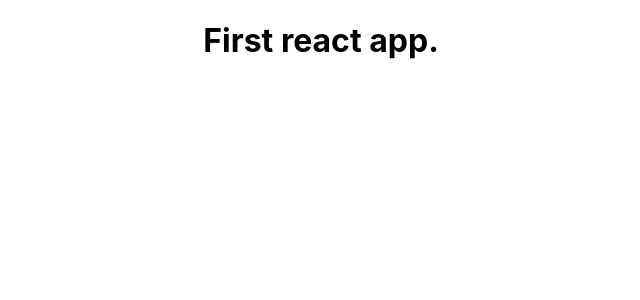
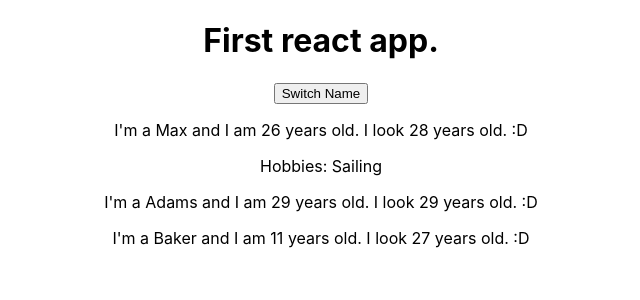
Before and after one commit to kumudug/react_first, a React (Create React App) app in the folder hello_world/: page / in a window 1280 px wide. Shown: the top 300 px of the page, without its empty margins (319-959 px from the left). Built offline with nearby package versions, Linux system fonts and the light colour scheme.

Commit message:
State management

```diff
--- a/hello_world/src/App.js
+++ b/hello_world/src/App.js
@@ -1,15 +1,49 @@
 import React, { Component } from "react";
 import "./App.css";
+import Person from "./Person/Person";
 
 class App extends Component {
+  state = {
+    persons: [
+      { name: "Max", age: 28 },
+      { name: "Adams", age: 29 },
+      { name: "Baker", age: 27 }
+    ]
+  };
+
+  switchNameHandler = () => {
+    this.setState({
+      persons: [
+        { name: "Max-Changed", age: 28 },
+        { name: "Adams", age: 29 },
+        { name: "Baker", age: 27 }
+      ]
+    });
+  };
+
   render() {
-    // return (
-    //   <div className="App">
-    //     <h1>First react app.</h1>
-    //   </div>
-    // );
-    let h1Element = React.createElement("h1", null, "First react app.");
-    return React.createElement("div", {className: 'App'}, h1Element);
+    return (
+      <div className="App">
+        <h1>First react app.</h1>
+        <button onClick={this.switchNameHandler}>Switch Name</button>
+        <Person
+          name={this.state.persons[0].name}
+          age={this.state.persons[0].age}
+        >
+          Hobbies: Sailing
+        </Person>
+        <Person
+          name={this.state.persons[1].name}
+          age={this.state.persons[1].age}
+        />
+        <Person
+          name={this.state.persons[2].name}
+          age={this.state.persons[2].age}
+        />
+      </div>
+    );
+    // let h1Element = React.createElement("h1", null, "First react app.");
+    // return React.createElement("div", {className: 'App'}, h1Element);
   }
 }
 
--- /dev/null
+++ b/hello_world/src/Person/Person.js
@@ -0,0 +1,15 @@
+import React from "react";
+
+const person = props => {
+  return (
+    <div>
+      <p>
+        I'm a {props.name} and I am {Math.floor(Math.random() * 30)} years old.
+        I look {props.age} years old. :D
+      </p>
+      <p>{props.children}</p>
+    </div>
+  );
+};
+
+export default person;
```
